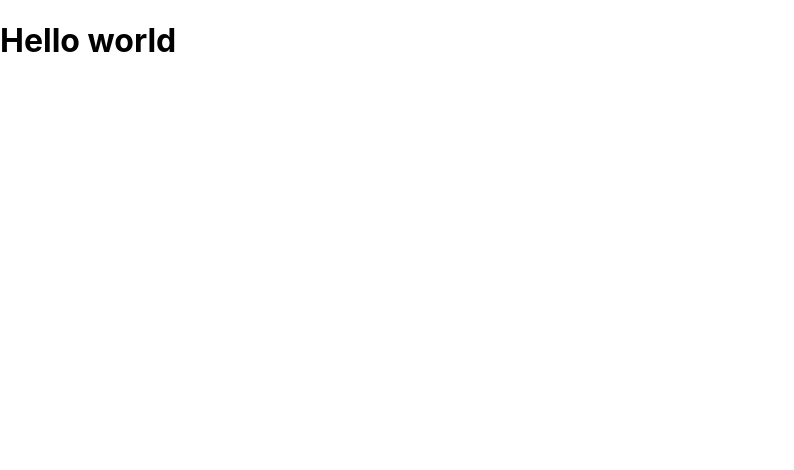
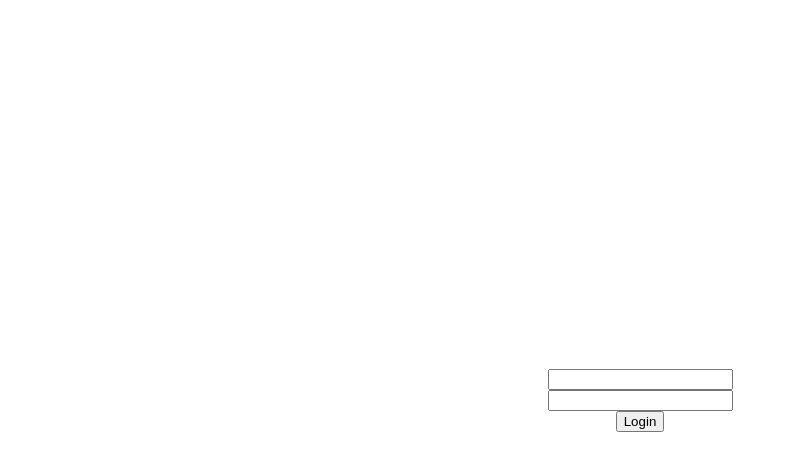
Before and after one commit to eduardo3g/next-auth, a Next.js app: page / in a window 1280 px wide. Shown: the top 470 px of the page, without its empty margins (0-794 px from the left). Built offline with nearby package versions, Linux system fonts and the light colour scheme.

Commit message:
feat: create the authorization context

```diff
--- /dev/null
+++ b/contexts/AuthContext.tsx
@@ -0,0 +1,31 @@
+import { createContext, ReactNode } from 'react';
+
+type SignInCredentials = {
+  email: string;
+  password: string;
+};
+
+type AuthContextData = {
+  signIn(credentials: SignInCredentials): Promise<void>;
+  isAuthenticated: boolean;
+};
+
+type AuthProviderProps = {
+  children: ReactNode;
+};
+
+export const AuthContext = createContext({} as AuthContextData);
+
+export function AuthProvider({ children }: AuthProviderProps) {
+  const isAuthenticated = false;
+
+  async function signIn({ email, password }: SignInCredentials) {
+    console.log({ email, password });
+  }
+
+  return (
+    <AuthContext.Provider value={{ signIn, isAuthenticated }}>
+      { children }
+    </AuthContext.Provider>
+  )
+}
--- a/pages/_app.tsx
+++ b/pages/_app.tsx
@@ -1,7 +1,12 @@
+import { AuthProvider } from '../contexts/AuthContext';
 import '../styles/globals.css'
 
 function MyApp({ Component, pageProps }) {
-  return <Component {...pageProps} />
+  return (
+    <AuthProvider>
+      <Component {...pageProps} />
+    </AuthProvider>
+  );
 }
 
-export default MyApp
+export default MyApp;
--- a/pages/index.tsx
+++ b/pages/index.tsx
@@ -1,5 +1,29 @@
+import { FormEvent, useContext, useState } from 'react';
+import { AuthContext } from '../contexts/AuthContext';
+import styles from '../styles/Home.module.css';
+
 export default function Home() {
+  const [email, setEmail] = useState('');
+  const [password, setPassword] = useState('');
+
+  const { signIn } = useContext(AuthContext);
+
+  async function handleSubmit(event: FormEvent) {
+    event.preventDefault();
+
+    const data = {
+      email,
+      password,
+    };
+
+    await signIn(data);
+  }
+
   return (
-    <h1>Hello world</h1>
+    <form onSubmit={handleSubmit} className={styles.container}>
+      <input type="email" value={email} onChange={e => setEmail(e.target.value)} />
+      <input type="password" value={password} onChange={e => setPassword(e.target.value)} />
+      <button type="submit">Login</button>
+    </form>
   );
 }
```
